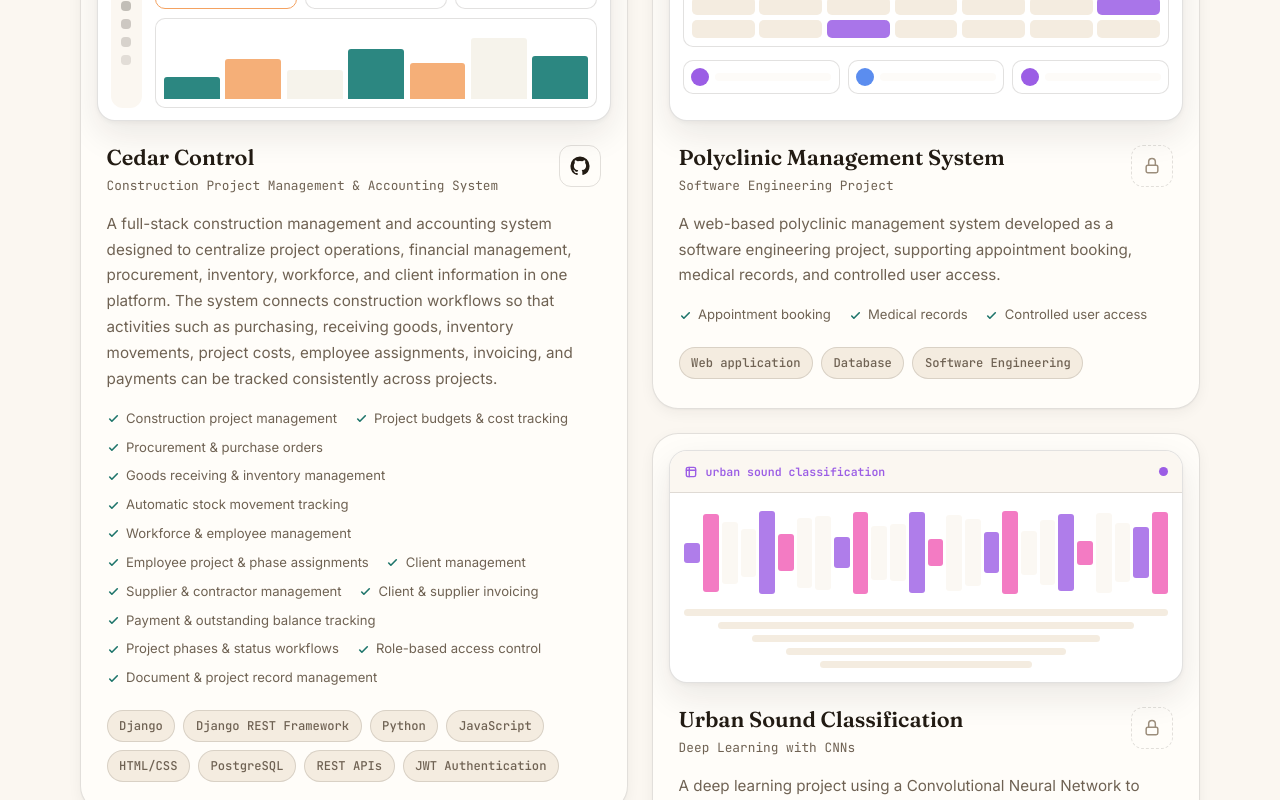
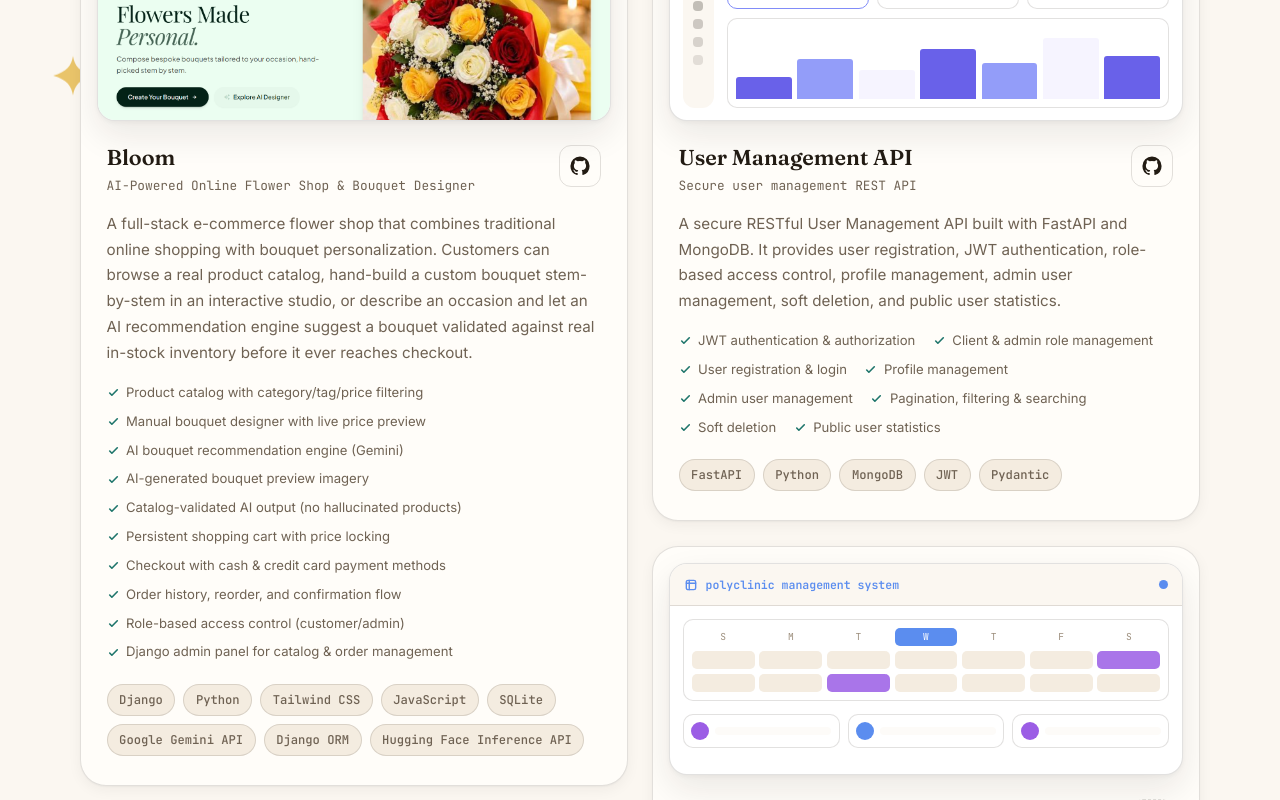
Before and after one commit to nireezalsweidan/My-Portfolio, a React (Vite) app: page / in a window 1280 px wide. Shown: the part 9200-10000 px from the top of the page. Built offline with nearby package versions, Linux system fonts and the light colour scheme.

Commit message:
added bloom project

```diff
--- a/src/data/projects.js
+++ b/src/data/projects.js
@@ -1,4 +1,44 @@
 export const projects = [
+    {
+      id: 'bloom',
+      title: 'Bloom',
+      subtitle: 'AI-Powered Online Flower Shop & Bouquet Designer',
+      description:
+        'A full-stack e-commerce flower shop that combines traditional online shopping with bouquet personalization. Customers can browse a real product catalog, hand-build a custom bouquet stem-by-stem in an interactive studio, or describe an occasion and let an AI recommendation engine suggest a bouquet validated against real in-stock inventory before it ever reaches checkout.',
+
+      features: [
+        'Product catalog with category/tag/price filtering',
+        'Manual bouquet designer with live price preview',
+        'AI bouquet recommendation engine (Gemini)',
+        'AI-generated bouquet preview imagery',
+        'Catalog-validated AI output (no hallucinated products)',
+        'Persistent shopping cart with price locking',
+        'Checkout with cash & credit card payment methods',
+        'Order history, reorder, and confirmation flow',
+        'Role-based access control (customer/admin)',
+        'Django admin panel for catalog & order management',
+      ],
+
+      technologies: [
+        'Django',
+        'Python',
+        'Tailwind CSS',
+        'JavaScript',
+        'SQLite',
+        'Google Gemini API',
+        'Django ORM',
+        'Hugging Face Inference API',
+      ],
+
+      github: "https://github.com/nireezalsweidan/Bloom",
+
+      featured: false,
+
+      palette: ['#042217', '#476556', '#F4EFEA'],
+      image: '/images/bloom.png',
+
+      mock: 'flowershop-ai',
+    },
     {
     id: 'cedar-control',
     title: 'Cedar Control',
```
Also changed, not shown: public/images/bloom.png (added).
